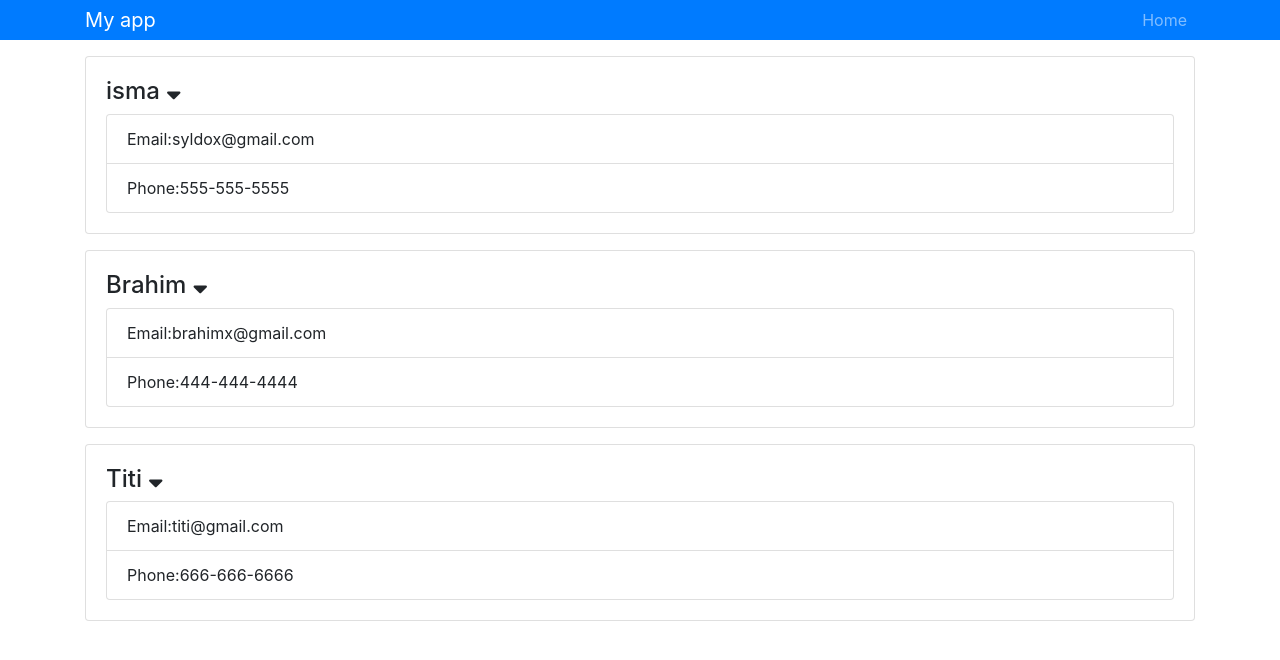
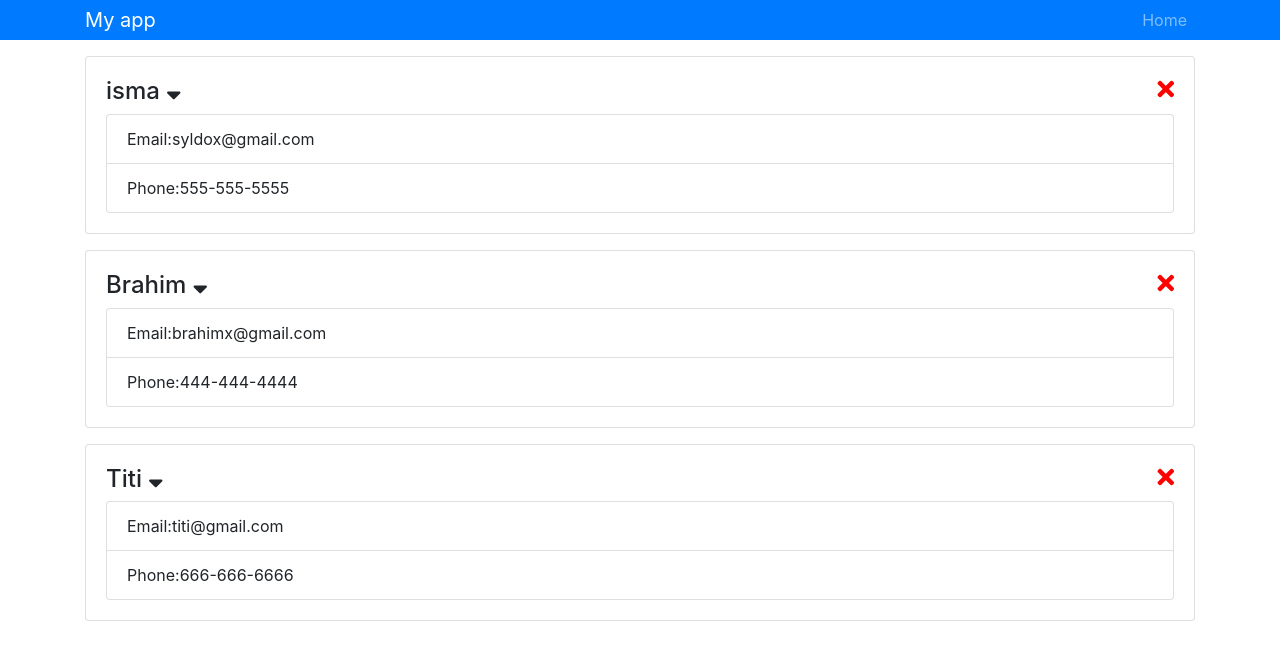
Before and after one commit to ismailasylla/reactContactManager, a React (Create React App) app: page / in a window 1280 px wide. Shown: the top 660 px of the page. Built offline with nearby package versions, Linux system fonts and the light colour scheme.

Commit message:
4. Changing State From Another Component

```diff
--- a/src/components/Contact.js
+++ b/src/components/Contact.js
@@ -4,6 +4,10 @@
 class Contact extends Component {
   state = {
     showContactInfo: true
+  };
+
+  onDeleteClick = () => {
+    this.props.deleteClickHandler();
   };
 
   render() {
@@ -18,7 +22,13 @@
               this.setState({ showContactInfo: !this.state.showContactInfo })
             }
             className="fas fa-sort-down"
-          />{' '}
+            style={{ cursor: 'pointer' }}
+          />
+          <i
+            className="fas fa-times"
+            style={{ cursor: 'pointer', float: 'right', color: 'red' }}
+            onClick={this.onDeleteClick}
+          />
         </h4>
         {showContactInfo ? (
           <ul className="list-group">
@@ -38,7 +48,8 @@
 }
 
 Contact.propTypes = {
-  contact: PropTypes.object.isRequired
+  contact: PropTypes.object.isRequired,
+  onDeleteClickHandler: PropTypes.func.isRequired
 };
 
 export default Contact;
--- a/src/components/Contacts.js
+++ b/src/components/Contacts.js
@@ -26,13 +26,25 @@
     ]
   };
 
+  deleteContact = id => {
+    const { contacts } = this.state;
+    const newContacts = contacts.filter(contact => contact.id !== id);
+    this.setState({
+      contacts: newContacts
+    });
+  };
+
   render() {
     const { contacts } = this.state;
 
     return (
       <React.Fragment>
         {contacts.map(contact => (
-          <Contact key={contact.id} contact={contact} />
+          <Contact
+            key={contact.id}
+            contact={contact}
+            deleteClickHandler={this.deleteContact.bind(this, contact.id)}
+          />
         ))}
       </React.Fragment>
     );
```
